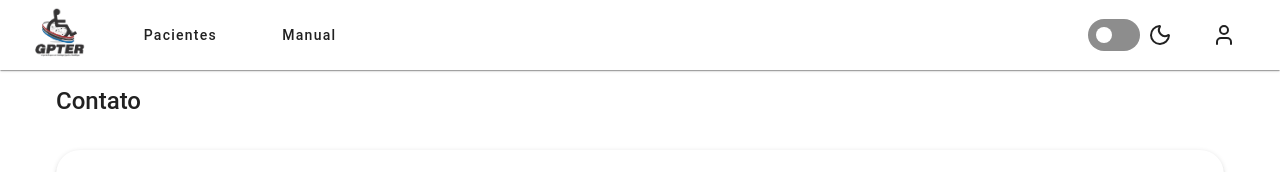
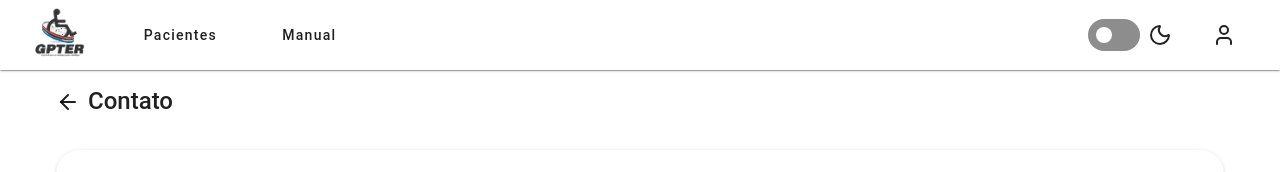
Before and after one commit to fabricadesoftware-ifc/fabricaGPTER_frontEnd, a Vue app: page /contact in a window 1280 px wide. Shown: the top 172 px of the page. Built offline with nearby package versions, Linux system fonts and the light colour scheme; a small style sheet from the web is missing.

Commit message:
FEAT: Add "go back" button on subpage title component with props #1.3

```diff
--- a/src/components/SubpageTitle.vue
+++ b/src/components/SubpageTitle.vue
@@ -1,9 +1,30 @@
 <template>
-    <div class="w-100">
-        <h2 class="text-h5 font-weight-medium">{{ title }}</h2>
+  <div class="w-100 d-flex align-center ga-2">
+    <div v-if="backButton" @click="goBack" class="d-flex align-center cursor-pointer">
+      <ArrowLeft class="d-flex align-center" />
     </div>
+    <h2 class="text-h5 font-weight-medium">{{ title }}</h2>
+  </div>
 </template>
 
 <script setup>
-defineProps(['title'])
+const props = defineProps({
+  title: {
+    type: String,
+    required: true,
+  },
+  backButton: {
+    type: Boolean,
+    default: true,
+  },
+});
+
+import { ArrowLeft } from "lucide-vue-next";
+import { useRouter } from "vue-router";
+
+const router = useRouter();
+
+const goBack = () => {
+  router.back();
+};
 </script>
```
